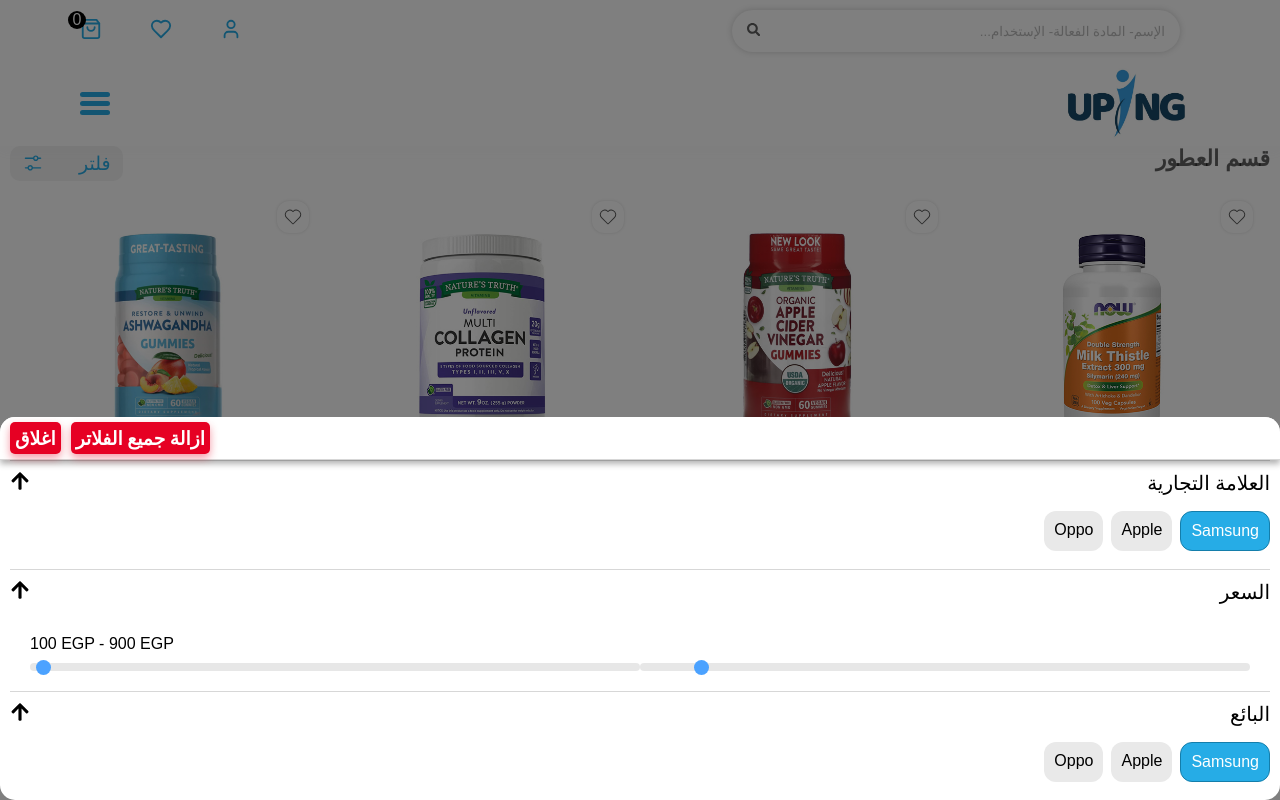
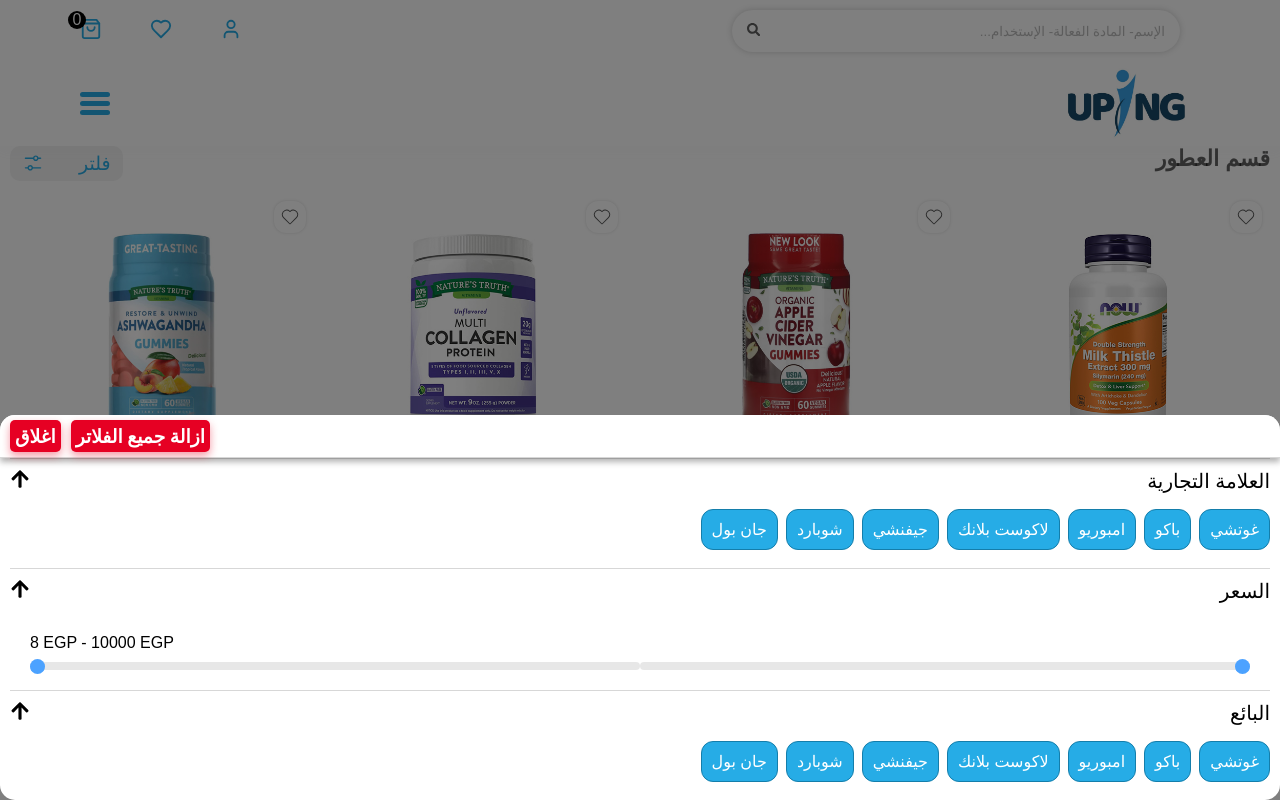
Before and after one commit to Hossam-Elsonbaty/Uppharma, a React (Create React App) app in the folder uppharma/: page /section in a window 1280 px wide. Both pictures are taken after a click on the element "فلتر". Shown: the top 800 px of the page. Built offline with nearby package versions, Linux system fonts and the light colour scheme; a web font is replaced by a local one.

Commit message:
edits-before-operate-filters

```diff
--- a/uppharma/src/App.js
+++ b/uppharma/src/App.js
@@ -61,6 +61,7 @@
 import { CartProvider } from './Context/CartContext.jsx';
 import { FavoritesProvider } from './Context/FavoritesContext.jsx';
 import { FiltersProvider } from './Context/IsFiltersOpened.js';
+import { ProductsProvider } from './Context/ProductsContext.js';
 import SearchResults from './Pages/SearchResults.jsx';
 const App = () => {
   const location = useLocation();
@@ -97,6 +98,7 @@
   <Router>
     <ScrollToTop />
     <FiltersProvider>
+    <ProductsProvider>
     <FavoritesProvider>
     <CartProvider>
       <DesktopProvider>
@@ -104,6 +106,7 @@
       </DesktopProvider>
     </CartProvider>
     </FavoritesProvider>
+    </ProductsProvider>
     </FiltersProvider>
   </Router>
 );
--- a/uppharma/src/Components/Filters.jsx
+++ b/uppharma/src/Components/Filters.jsx
@@ -1,4 +1,4 @@
-import React , { useState,useEffect } from 'react';
+import React from 'react';
 import FiltersExitButton from './FiltersExitButton';
 import FiltersRevealButton from './FiltersRevealButton';
 import NormalFilter from './NormalFilter';
@@ -19,7 +19,7 @@
       <FiltersRevealButton></FiltersRevealButton>
     </div>
     <div className='filters-div'>
-      <NormalFilter FilterTitle="العلامة التجارية"></NormalFilter>
+      <NormalFilter FilterTitle="العلامة التجارية" ></NormalFilter>
       <PriceFilter FilterTitle="السعر"></PriceFilter>
       <NormalFilter FilterTitle="البائع"></NormalFilter>
     </div>
--- a/uppharma/src/Components/NormalFilter.jsx
+++ b/uppharma/src/Components/NormalFilter.jsx
@@ -1,8 +1,10 @@
 import React ,{ useState } from 'react';
 import { FaArrowDown, FaArrowUp } from 'react-icons/fa';
+import { useProducts } from '../Context/ProductsContext';
 
 export default function NormalFilter({FilterTitle}) {
   const [showFilters, setShowFilters] = useState(true);
+  const { productsBrands } = useProducts();
 
   const toggleFilters = () => {
     setShowFilters(prevState => !prevState);
@@ -19,9 +21,9 @@
       </div>
       {showFilters && (
         <div className={`the-filters ${showFilters ? 'show' : ''}`}>
-          <div className="filter-to-choose filter-choosed">Samsung</div>
-          <div className="filter-to-choose">Apple</div>
-          <div className="filter-to-choose">Oppo</div>
+          {productsBrands.map(brand => (
+            <div className="filter-to-choose filter-choosed">{brand}</div>
+            ))}
         </div>
       )}
     </div>
--- a/uppharma/src/Components/PriceFilter.jsx
+++ b/uppharma/src/Components/PriceFilter.jsx
@@ -1,9 +1,11 @@
 import { FaArrowDown, FaArrowUp } from 'react-icons/fa';
 import React, { useState } from 'react'
+import { useProducts } from '../Context/ProductsContext';
 
 export default function PriceFilter({FilterTitle}) {
-  const [minPrice, setMinPrice] = useState(100);
-  const [maxPrice, setMaxPrice] = useState(900);
+  const { productsMinPrice,productsMaxPrice } = useProducts();
+  const [minPrice, setMinPrice] = useState(productsMinPrice);
+  const [maxPrice, setMaxPrice] = useState(productsMaxPrice);
 
   const handleMinChange = (event) => {
     const value = Math.min(Number(event.target.value), maxPrice - 1);
--- /dev/null
+++ b/uppharma/src/Context/ProductsContext.js
@@ -0,0 +1,48 @@
+import React, { createContext, useState, useContext } from 'react';
+import ProductData from '../Data/data';
+
+// Create the context
+const ProductsContext = createContext();
+
+// Create a provider component
+export function ProductsProvider({ children }) {
+  const [productsToDisplay, setProductsToDisplay] = useState([]);
+  const [productsMinPrice, setProductsMinPrice] = useState(0);
+  const [productsMaxPrice, setProductsMaxPrice] = useState(0);
+  const [productsBrands, setProductsBrands] = useState([]);
+
+  const getSubSectionProducts = () => {
+    const maxPrice = Math.max(...ProductData.map(product => product.price));
+    const minPrice = Math.min(...ProductData.map(product => product.price));
+    const brands = [...new Set(ProductData.map(product => product.brand))];
+    setProductsMaxPrice(maxPrice);
+    setProductsMinPrice(minPrice);
+    setProductsBrands(brands);
+    setProductsToDisplay(ProductData);
+  };
+
+  const getSearchProducts = (searchParam) => {
+    // Filter products based on search term , replace this step with requesting backend with searchParam for filtered data directly
+    const searchedProducts = ProductData.filter((product) =>
+      product.name.toLowerCase().includes(searchParam.toLowerCase())
+    );
+    const maxPrice = Math.max(...ProductData.map(product => product.price));
+    const minPrice = Math.min(...ProductData.map(product => product.price));
+    const brands = [...new Set(ProductData.map(product => product.brand))];
+    setProductsMaxPrice(maxPrice);
+    setProductsMinPrice(minPrice);
+    setProductsBrands(brands);
+    setProductsToDisplay(searchedProducts);
+  };
+
+  return (
+    <ProductsContext.Provider value={{ productsToDisplay,productsMinPrice,productsMaxPrice,productsBrands,getSubSectionProducts ,getSearchProducts }}>
+      {children}
+    </ProductsContext.Provider>
+  );
+}
+
+// Custom hook for easy access to the context
+export function useProducts() {
+  return useContext(ProductsContext);
+}
--- a/uppharma/src/Data/data.js
+++ b/uppharma/src/Data/data.js
@@ -10,58 +10,66 @@
   {
     id: 1,
     name: "غوتشي ابسليوت عطر للنساء 90 مل",
-    price: 2.5,
+    price: 100,
     image: product1,
-    availability: "متبقي 2 فقط."
+    availability: "متبقي 2 فقط.",
+    brand:"غوتشي"
   },
   {
     id: 2,
     name: "باكو رابان بلاك اكس اس عطر للرجال 100 مل",
-    price: 5,
+    price: 4000,
     image: product2,
-    availability: "متبقي 2 فقط."
+    availability: "متبقي 2 فقط.",
+    brand: "باكو"
   },
   {
     id: 3,
     name: "امبوريو ارماني سترونجر وذ يو عطر الرجال 100 مل",
-    price: 3,
+    price: 800,
     image: product3,
-    availability: "متبقي 2 فقط."
+    availability: "متبقي 2 فقط." ,
+    brand:"امبوريو"
   },
   {
     id: 4,
     name: "لاكوست بلانك L12 – 12 عطر الرجال 100 مل",
-    price: 17.5,
+    price:300,
     image: product4,
-    availability: "متبقي 2 فقط."
+    availability: "متبقي 2 فقط." ,
+    brand:"لاكوست بلانك"
   },
   {
     id: 5,
     name: "جيفنشي جنتل مان عطر للرجال 100 مل",
-    price: 6,
+    price: 10000,
     image: product5,
-    availability: "متبقي 2 فقط."
+    availability: "متبقي 2 فقط." ,
+    brand:"جيفنشي"
   },
   {
     id: 6,
     name: "شوبارد عطر عود ملكي للجنسين 80 مل",
-    price: 2.5,
+    price: 2500,
     image: product6,
-    availability: "متبقي 2 فقط."
+    availability: "متبقي 2 فقط." ,
+    brand:"شوبارد"
   },
   {
     id: 7,
     name: "جان بول جولتيير لابيلا عطر للنساء 100 مل",
     price: 8,
     image: product7,
-    availability: "متبقي 2 فقط."
+    availability: "متبقي 2 فقط." ,
+    brand:"جان بول"
   },
   {
     id: 8,
     name: "جان بول سكاندال جولتيير عطر للنساء 80 مل",
-    price: 4,
+    price: 5000,
     image: product8,
-    availability: "متبقي 2 فقط."
+    availability: "متبقي 2 فقط." ,
+    brand:"جان بول"
   },
   // Add more products as needed
 ];
--- a/uppharma/src/Pages/SearchResults.jsx
+++ b/uppharma/src/Pages/SearchResults.jsx
@@ -1,15 +1,26 @@
-import React,{useState, useContext} from 'react';
+import React,{useState, useContext,useEffect }  from 'react';
 import { VscSettings } from "react-icons/vsc";
 import Footer from '../Components/Footer';
 import { Pagination } from 'antd';
 import ProductList from '../Components/ProductList';
-import ProductData from '../Data/data';
-import productData from '../Data/data';
 import IsDesktop from '../Context/IsDesktop';
 import { useLocation } from 'react-router-dom';
+import { useFilters } from '../Context/IsFiltersOpened';
+import { useProducts } from '../Context/ProductsContext';
 export default function SearchResults( ) {
+  const { productsToDisplay, getSearchProducts } = useProducts();
+  const { openFilters } = useFilters();
   const [currentPage, setCurrentPage] = useState(1);
   const {isDesktop} = useContext(IsDesktop)
+
+  // Get the search parameter from the URL
+  const location = useLocation();
+  useEffect(() => {
+    const searchParams = new URLSearchParams(location.search);
+    const searchParam = searchParams.get("search-params") || "";
+    getSearchProducts(searchParam);
+  }, [location]);
+
   const productsPerPage = isDesktop ? 16 : 6;
   const onPageChange = (page) => {
     setCurrentPage(page);
@@ -18,23 +29,14 @@
   const indexOfLastProduct = currentPage * productsPerPage;
   const indexOfFirstProduct = indexOfLastProduct - productsPerPage;
 
-  // Get the search parameter from the URL
-  const location = useLocation();
-  const searchParams = new URLSearchParams(location.search);
-  const searchParam = searchParams.get("search-params") || "";
-
-  // Filter products based on search term , replace this step with requesting backend with searchParam for filtered data directly
-  const searchedProducts = productData.filter((product) =>
-    product.name.toLowerCase().includes(searchParam.toLowerCase())
-  );
   // pagination
-  const currentProducts = searchedProducts.slice(indexOfFirstProduct, indexOfLastProduct);
+  const currentProducts = productsToDisplay.slice(indexOfFirstProduct, indexOfLastProduct);
   return (
     <>
       <main className='main'>
         <div className='top section-top'>
           <h2 className='top-title'>نتائج البحث</h2>
-          <div className='filter'>
+          <div className='filter' onClick={openFilters}>
             <span>فلتر</span>
             <VscSettings />
           </div>
@@ -43,7 +45,7 @@
         <div className='pagination'>
           <Pagination
             current={currentPage}
-            total={productData.length}
+            total={productsToDisplay.length}
             pageSize={productsPerPage}
             onChange={onPageChange}
           />
--- a/uppharma/src/Pages/Section.jsx
+++ b/uppharma/src/Pages/Section.jsx
@@ -1,17 +1,20 @@
-import React,{useState, useContext} from 'react';
+import React,{useState, useContext,useEffect }  from 'react';
 import { VscSettings } from "react-icons/vsc";
 import Footer from '../Components/Footer';
 import { Pagination } from 'antd';
 import ProductList from '../Components/ProductList';
-import ProductData from '../Data/data';
-import productData from '../Data/data';
 import IsDesktop from '../Context/IsDesktop';
 import Filters from './../Components/Filters';
 import { useFilters } from '../Context/IsFiltersOpened';
+import { useProducts } from '../Context/ProductsContext';
 export default function Section( ) {
+  const { productsToDisplay, getSubSectionProducts } = useProducts();
   const { openFilters } = useFilters();
   const [currentPage, setCurrentPage] = useState(1);
   const {isDesktop} = useContext(IsDesktop)
+  useEffect(() => {
+    getSubSectionProducts();
+  }, []);
   const productsPerPage = isDesktop ? 16 : 6;
   const onPageChange = (page) => {
     setCurrentPage(page);
@@ -19,7 +22,7 @@
   };
   const indexOfLastProduct = currentPage * productsPerPage;
   const indexOfFirstProduct = indexOfLastProduct - productsPerPage;
-  const currentProducts = ProductData.slice(indexOfFirstProduct, indexOfLastProduct);
+  const currentProducts = productsToDisplay.slice(indexOfFirstProduct, indexOfLastProduct);
   return (
     <>
       <main className='main'>
@@ -34,7 +37,7 @@
         <div className='pagination'>
           <Pagination
             current={currentPage}
-            total={productData.length}
+            total={productsToDisplay.length}
             pageSize={productsPerPage}
             onChange={onPageChange}
           />
```
